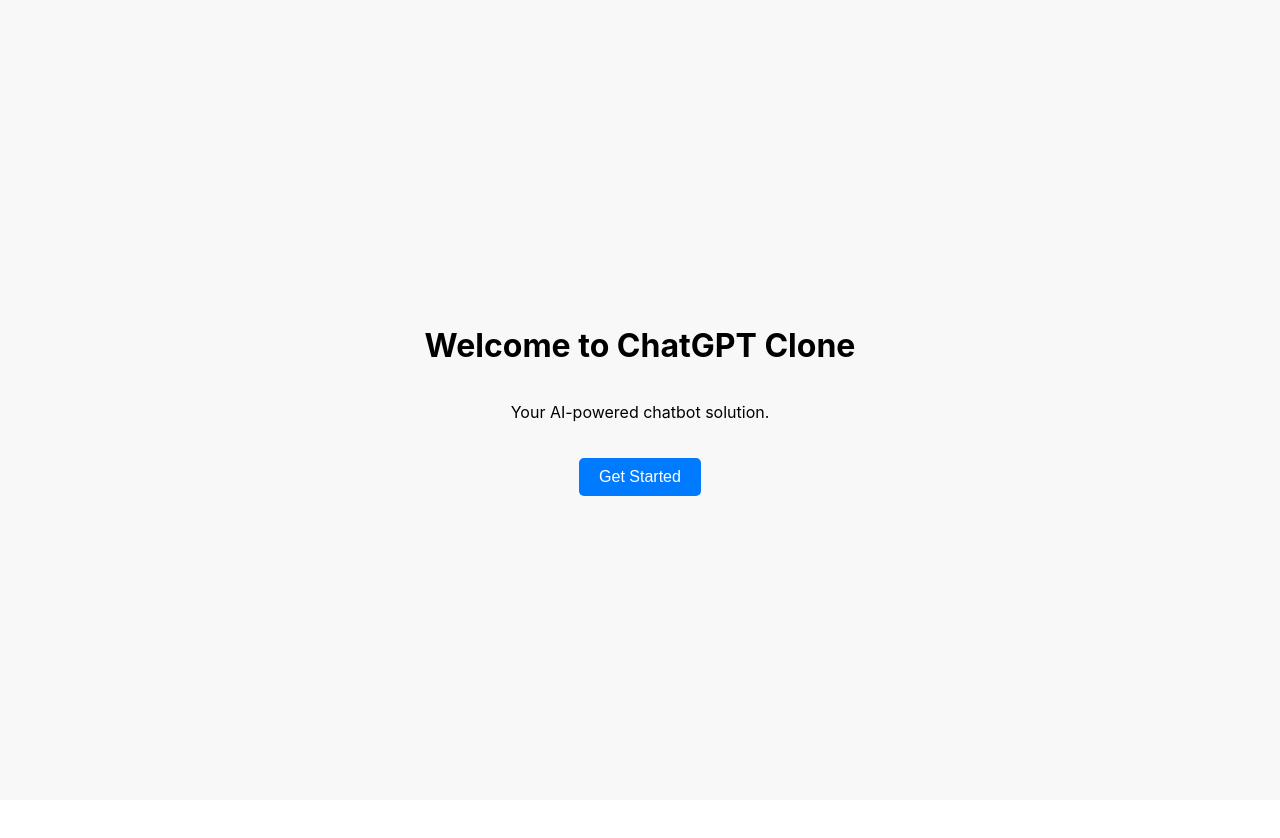
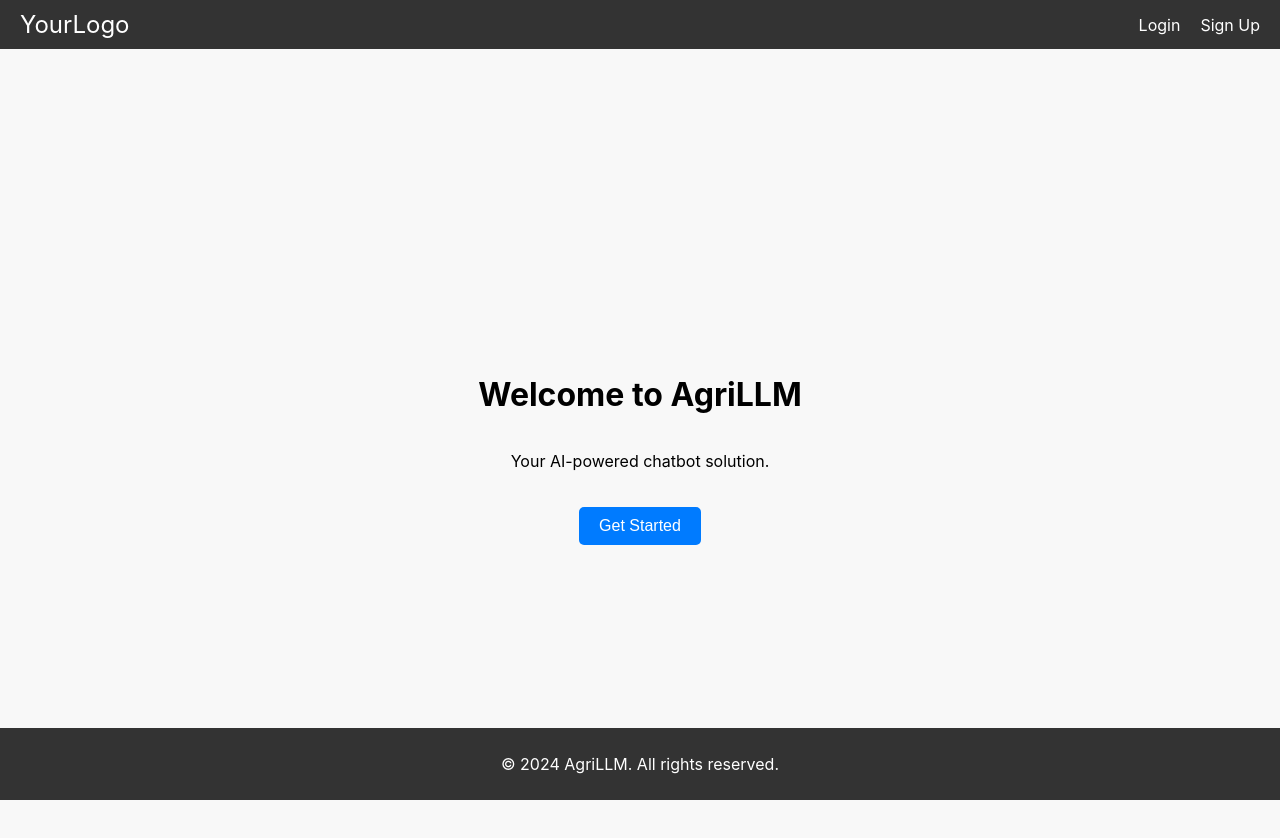
Before and after one commit to rochisna/Llm, a React (Create React App) app in the folder chatbot/: page / in a window 1280 px wide. Shown: the top 838 px of the page. Before the commit the page ends 800 px from the top, so only its background shows below. Built offline with nearby package versions, Linux system fonts and the light colour scheme.

Commit message:
Added Landing Page Changes

```diff
--- /dev/null
+++ b/chatbot/src/CSS/Footer.css
@@ -0,0 +1,9 @@
+.footer {
+    background-color: #333;
+    color: white;
+    text-align: center;
+    padding: 10px 0;
+    position: fixed;
+    width: 100%;
+    bottom: 0;
+}
--- a/chatbot/src/Screens/LandingPage.js
+++ b/chatbot/src/Screens/LandingPage.js
@@ -1,12 +1,18 @@
 import React from "react";
 import "../CSS/LandingPage.css";
+import LandingNavbar from "../components/LandingNavbar";
+import Footer from "../components/Footer";
 
 function LandingPage() {
   return (
-    <div className="landing-page">
-      <h1>Welcome to ChatGPT Clone</h1>
-      <p>Your AI-powered chatbot solution.</p>
-      <button className="get-started-button">Get Started</button>
+    <div>
+      <LandingNavbar/>
+      <div className="landing-page">
+        <h1>Welcome to AgriLLM</h1>
+        <p>Your AI-powered chatbot solution.</p>
+        <button className="get-started-button">Get Started</button>
+      </div>
+      <Footer/>
     </div>
   );
 }
--- a/chatbot/src/components/Footer.js
+++ b/chatbot/src/components/Footer.js
@@ -1,7 +1,12 @@
-import React from 'react'
+import React from "react";
+import "../CSS/Footer.css";
 
-export default function Footer() {
+function Footer() {
   return (
-    <div>Footer</div>
-  )
+    <footer className="footer">
+      <p>&copy; 2024 AgriLLM. All rights reserved.</p>
+    </footer>
+  );
 }
+
+export default Footer;
```
